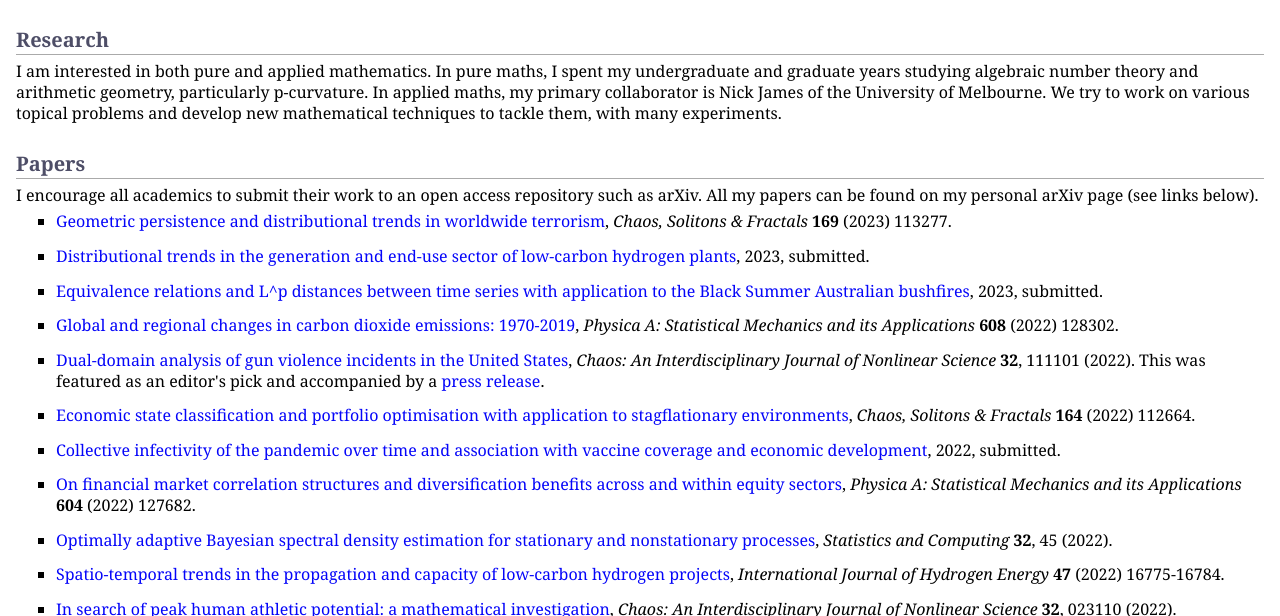
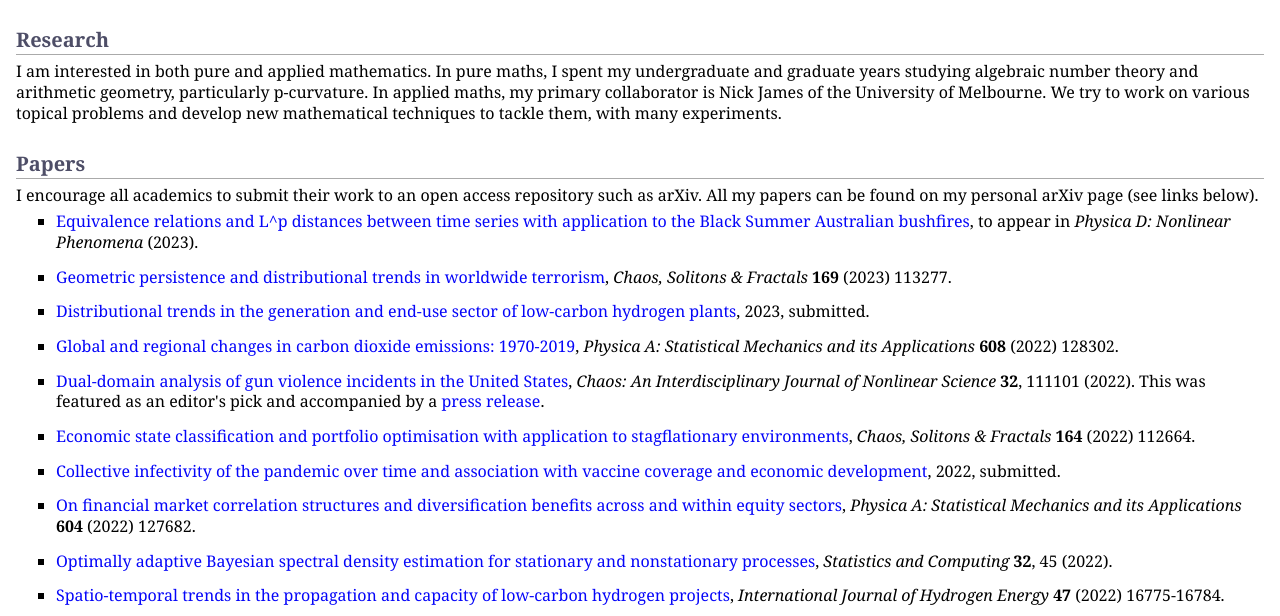
Before and after one commit to MaxMenzies/maxmenzies.com, a Jekyll site: the page index.html, which Jekyll copies as it is, in a window 1280 px wide and 900 px high, cut to the strip 284-900 px from the top of the window. Built offline with Jekyll 4.4.1, drawn with Linux system fonts in a browser that asks for light colours.

Commit message:
Update index.html

```diff
--- a/index.html
+++ b/index.html
@@ -40,15 +40,15 @@
 <h2>Papers</h2>
 <p>I encourage all academics to submit their work to an open access repository such as arXiv. All my papers can be found on my personal arXiv page (see links below).</p>
 <ul>
+<li><p><a href="https://arxiv.org/abs/2002.02592">Equivalence relations and L^p distances between time series with application to the Black Summer Australian bushfires</a>, to appear in <i>Physica D: Nonlinear Phenomena</i> (2023).</p>
+</li>
+</ul>
+<ul>
 <li><p><a href="https://www.sciencedirect.com/science/article/pii/S0960077923001789">Geometric persistence and distributional trends in worldwide terrorism</a>, <i>Chaos, Solitons & Fractals</i> <b>169</b> (2023) 113277.</p>
 </li>
 </ul>
 <ul>
 <li><p><a href="https://arxiv.org/abs/2301.08457">Distributional trends in the generation and end-use sector of low-carbon hydrogen plants</a>, 2023, submitted.</p>
-</li>
-</ul>
-<ul>
-<li><p><a href="https://arxiv.org/abs/2002.02592">Equivalence relations and L^p distances between time series with application to the Black Summer Australian bushfires</a>, 2023, submitted.</p>
 </li>
 </ul>
 <ul>
```
